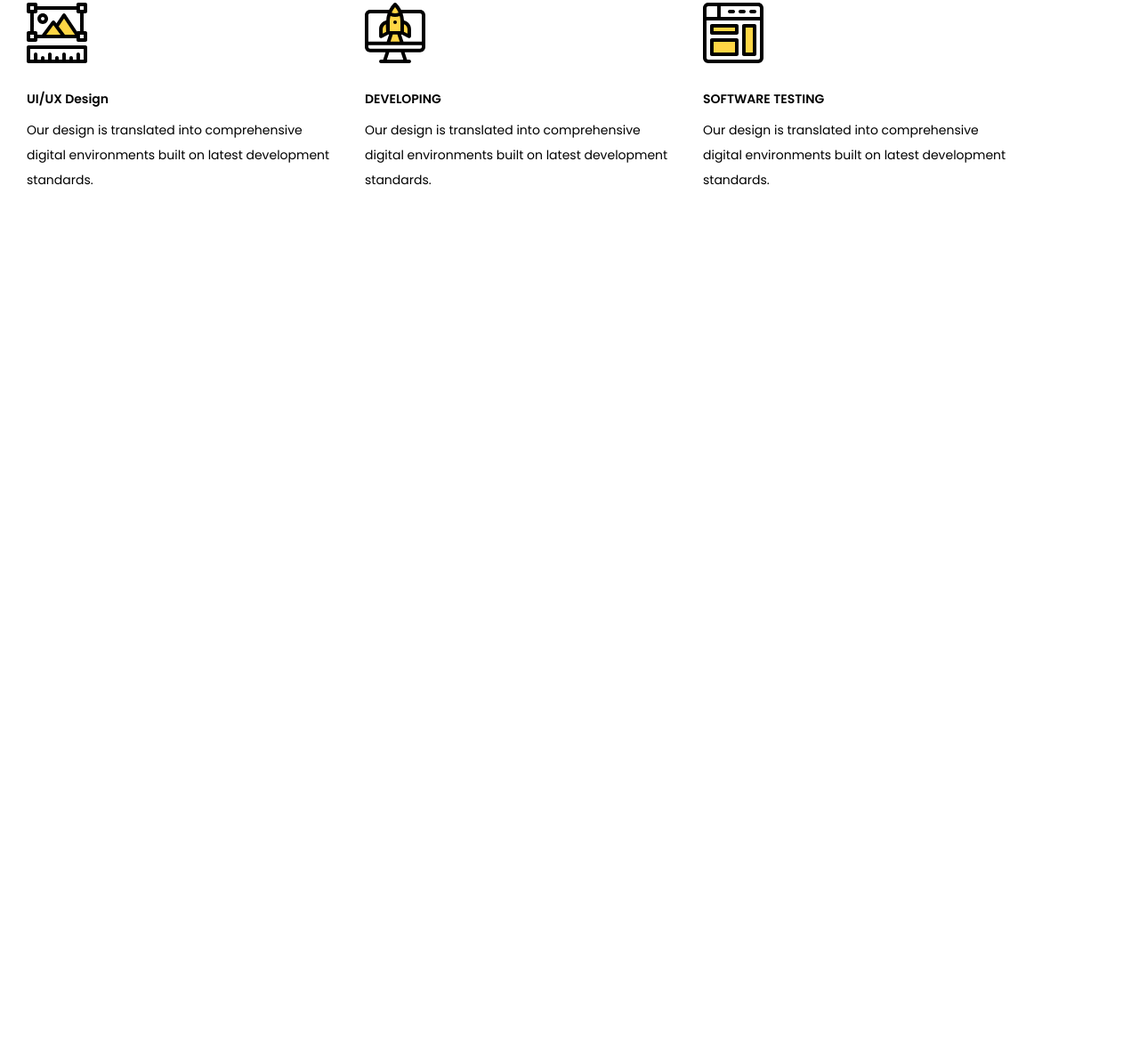
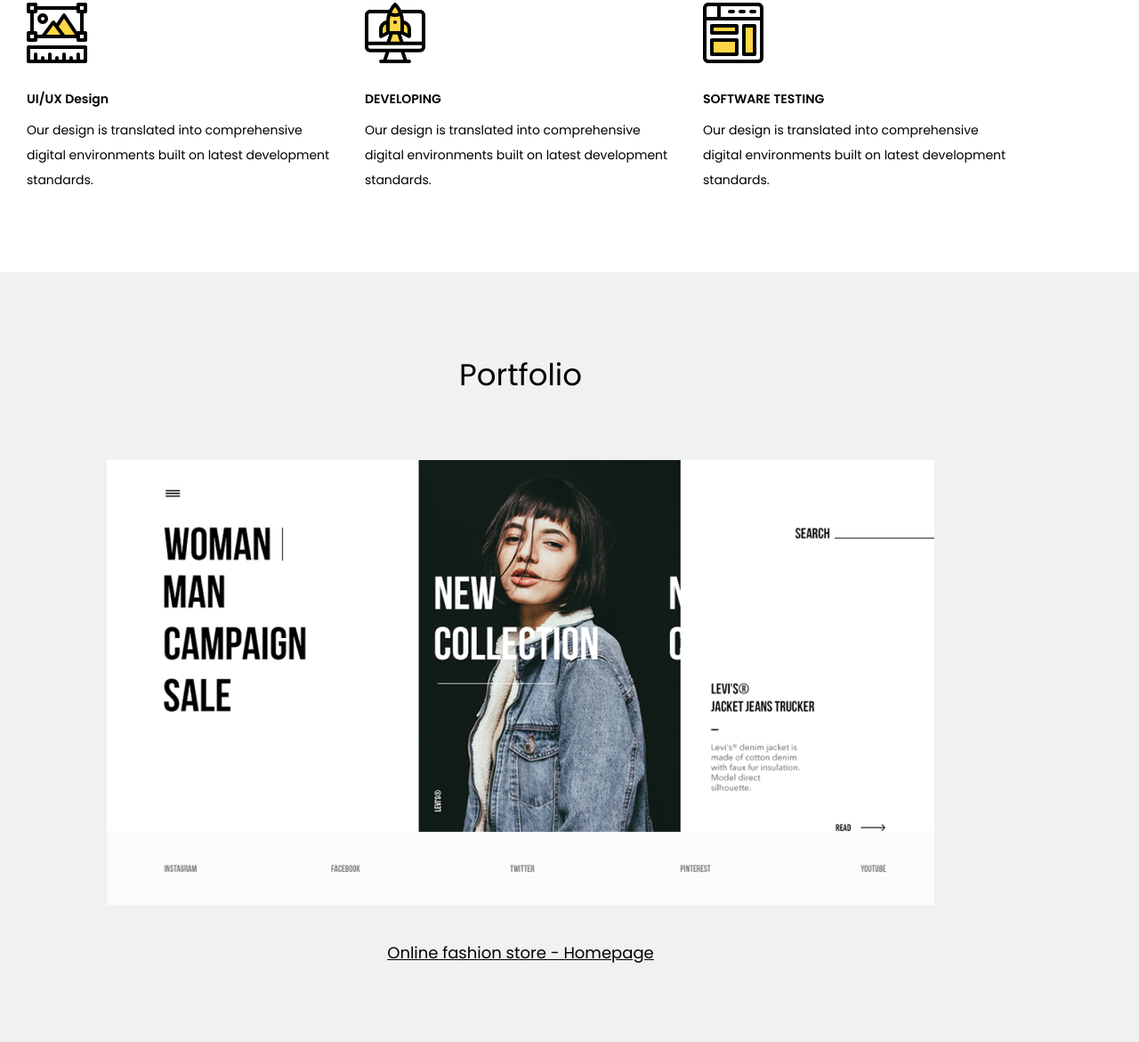
Before and after one commit to mjnslf/kelvin-s-portfolio, a plain HTML site: page index.html in a window 1280 px wide. Shown: the part 857-2028 px from the top of the page at 89% size. Before the commit the page ends 1163 px from the top, so only its background shows below. Drawn offline with Linux system fonts and the light colour scheme.

Commit message:
feat: complete portfolio section

```diff
--- a/css/main.css
+++ b/css/main.css
@@ -9,6 +9,11 @@ body{
 .container{
     max-width: 1170px;
     padding: 0 30px;
+}
+
+.title-word{
+    font-size: 34px;
+    font-weight: 600px;
 }
 
 /* header */
@@ -99,10 +104,6 @@ body{
     column-gap: 30px;
 }
 
-.service-card{
-
-}
-
 .service-card-img{
     margin-bottom: 30px;
 }
@@ -116,3 +117,36 @@ body{
 .service-card p{
     line-height: 2;
 }
+
+/* portfoplio */
+
+.portfolio{
+    background-color: #F1F1F1;
+    padding: 90px 0;
+}
+
+.portfolio-title{
+    text-align: center;
+    margin-bottom: 70px;
+}
+
+.projects{
+    text-align: center;
+}
+
+.projects + .projects{
+    margin-top: 90px;
+}
+
+.project-img{
+    margin-bottom: 40px;
+}
+
+.project-title{
+    font-size: 18px;
+}
+
+.project-title a{
+    color: black;
+    text-decoration: underline;
+}
--- a/index.html
+++ b/index.html
@@ -56,6 +56,28 @@
             </div>
         </div>
     </section>
+    <section class="portfolio">
+        <div class="container">
+            <div class="portfolio-title">
+                <h2 class="title-word">Portfolio</h2>
+            </div>
+
+            <div class="projects">
+                <img src="./assets/1.jpg" alt="Online fashion store - Homepage" class="project-img">
+                <h3 class="project-title"><a href="#!">Online fashion store - Homepage</a></h3>
+            </div>
+
+            <div class="projects">
+                <img src="./assets/2.jpg" alt="Reebok Store - Concept" class="project-img">
+                <h3 class="project-title"><a href="#!">Reebok Store - Concept</a></h3>
+            </div>
+
+            <div class="projects">
+                <img src="./assets/3.jpg" alt="Braun Landing Page - Concept" class="project-img">
+                <h3 class="project-title"><a href="#!">Braun Landing Page - Concept</a></h3>
+            </div>
+        </div>
+    </section>
     <script src="./js/main.js"></script>
 </body>
 </html>
```
Also changed, not shown: 1 other file.
